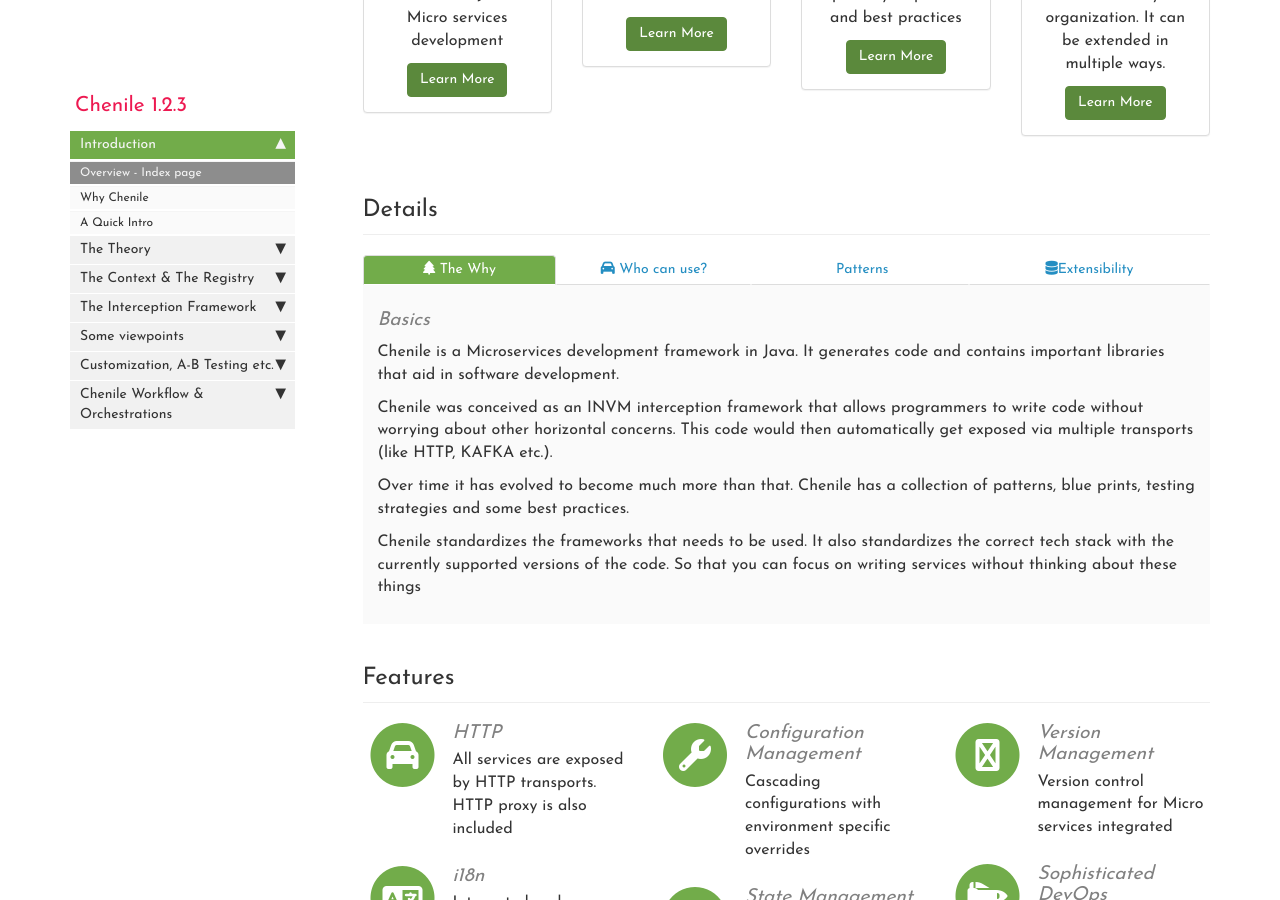
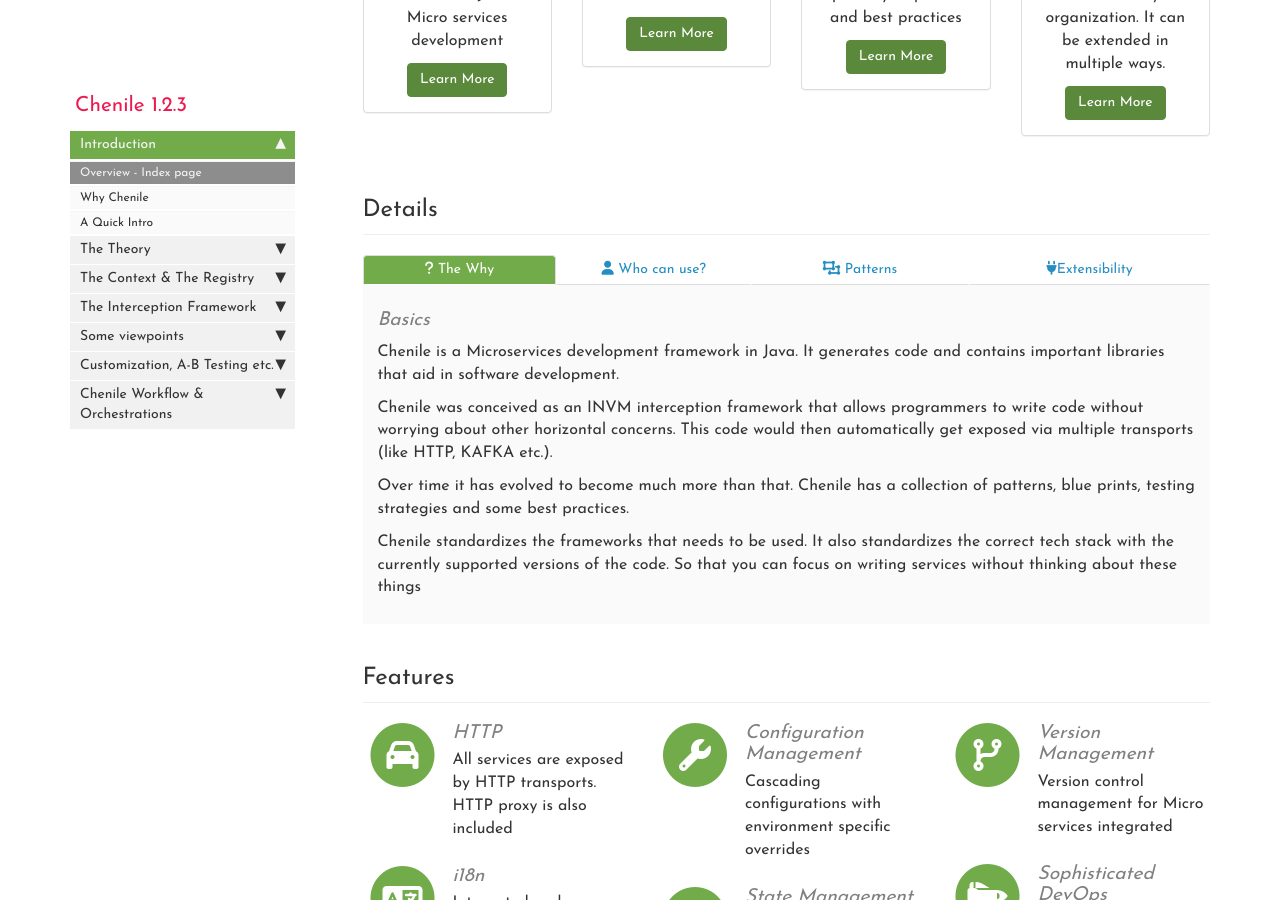
Before and after one commit to rajakolluru/cheniledocs.github.io, a Jekyll site: the page built from index.html, in a window 1280 px wide and 900 px high, scrolled down 615 px. Built offline with Jekyll 4.4.1, drawn with Linux system fonts in a browser that asks for light colours; comment, search, counter and statistics services are not loaded.

Commit message:
icon change

```diff
--- a/index.html
+++ b/index.html
@@ -81,13 +81,13 @@
         <div class="col-lg-12">
 
             <ul id="myTab" class="nav nav-tabs nav-justified">
-                <li class="active"><a href="#basics" data-toggle="tab"><i class="fa fa-tree"></i> The Why</a>
+                <li class="active"><a href="#basics" data-toggle="tab"><i class="fa fa-question"></i> The Why</a>
                 </li>
-                <li class=""><a href="#who" data-toggle="tab"><i class="fa fa-car"></i> Who can use?</a>
+                <li class=""><a href="#who" data-toggle="tab"><i class="fa fa-user"></i> Who can use?</a>
                 </li>
-                <li class=""><a href="#patterns" data-toggle="tab"><i class="fa fa-support"></i> Patterns</a>
+                <li class=""><a href="#patterns" data-toggle="tab"><i class="fa fa-object-ungroup"></i> Patterns</a>
                 </li>
-                <li class=""><a href="#extensible" data-toggle="tab"><i class="fa fa-database"></i>Extensibility</a>
+                <li class=""><a href="#extensible" data-toggle="tab"><i class="fa fa-plug"></i>Extensibility</a>
                 </li>
             </ul>
 
@@ -210,7 +210,7 @@
                 <div class="pull-left">
                     <span class="fa-stack fa-2x">
                           <i class="fa fa-circle fa-stack-2x text-primary"></i>
-                          <i class="fa fa-github fa-stack-1x fa-inverse"></i>
+                          <i class="fa fa-code-branch fa-stack-1x fa-inverse"></i>
                     </span>
                 </div>
                 <div class="media-body">
@@ -234,7 +234,7 @@
                 <div class="pull-left">
                     <span class="fa-stack fa-2x">
                           <i class="fa fa-circle fa-stack-2x text-primary"></i>
-                          <i class="fa fa-vials fa-stack-1x fa-inverse"></i>
+                          <i class="fa fa-vial fa-stack-1x fa-inverse"></i>
                     </span>
                 </div>
                 <div class="media-body">
```
